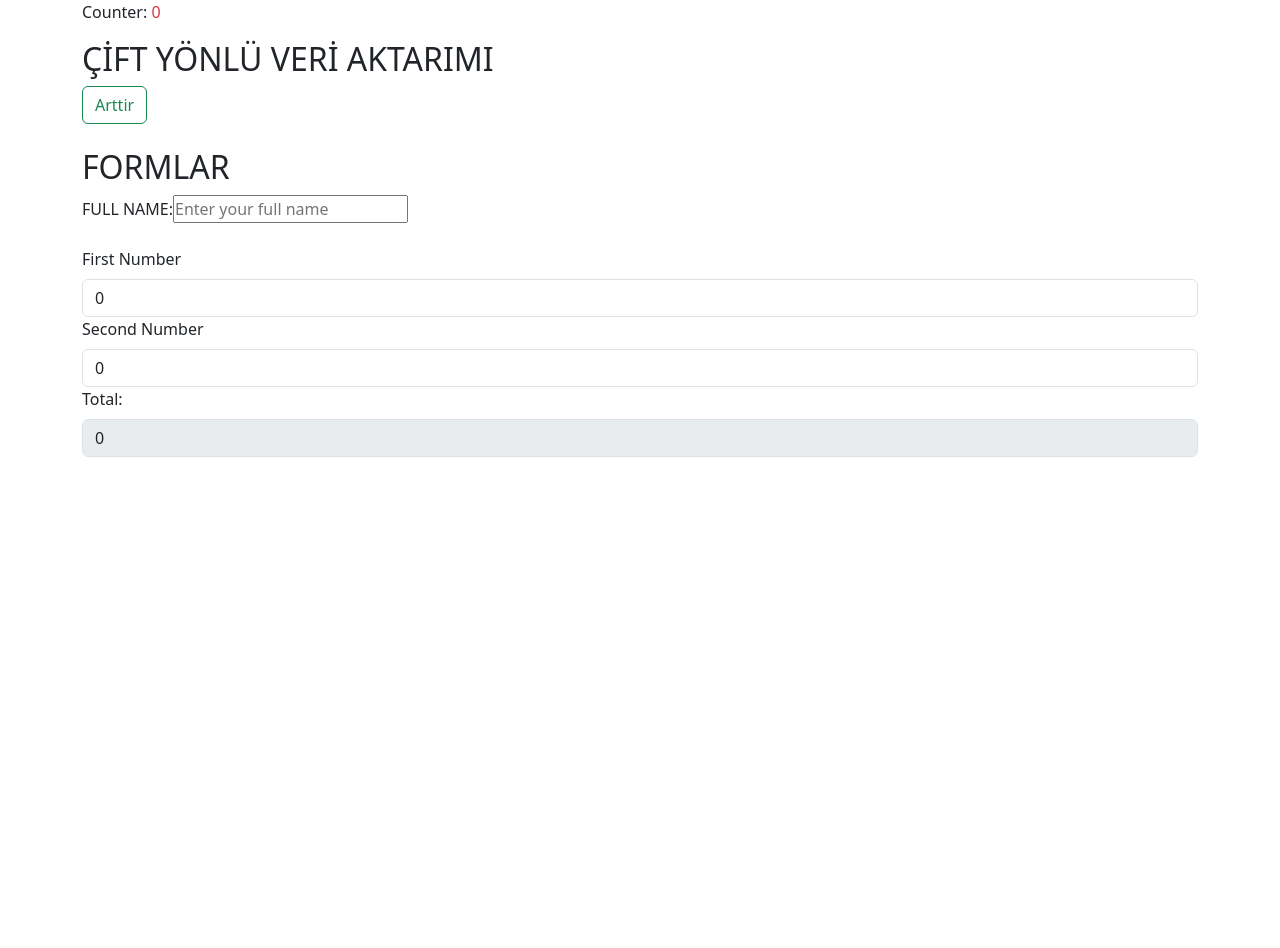
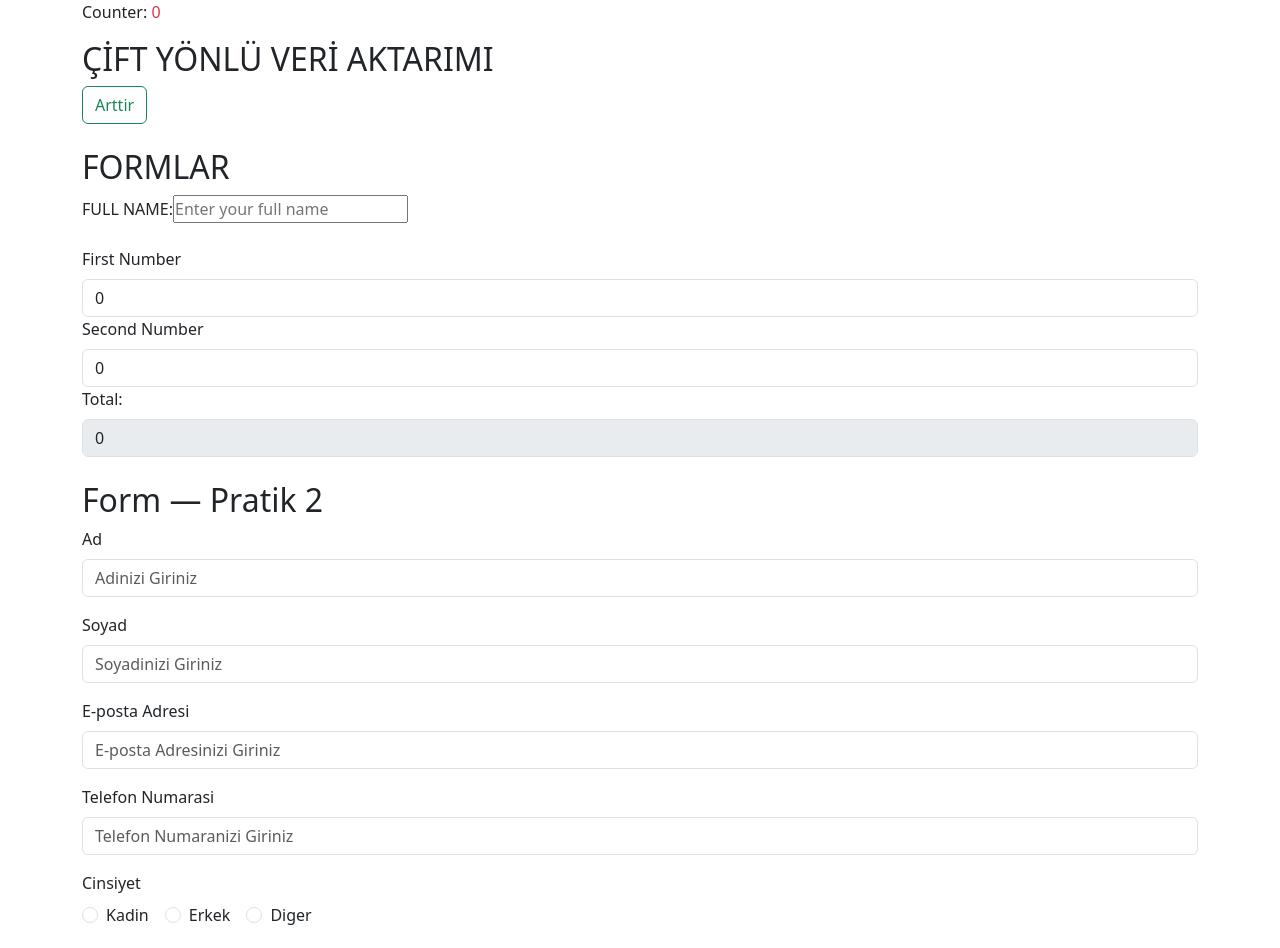
Before and after one commit to bayramsoltan/react-playground, a React (Create React App) app in the folder basics/: page / in a window 1280 px wide. Shown: the top 948 px of the page. Before the commit the page ends 800 px from the top, so only its background shows below. Built offline with nearby package versions, Linux system fonts and the light colour scheme.

Commit message:
form-sending-api

```diff
--- a/basics/src/App.js
+++ b/basics/src/App.js
@@ -39,6 +39,7 @@ import Countries from './components/22-axios/countries';
 import ParentComponent from './components/23-lifting-state-up/01-parentComponent';
 import Form1 from './components/24-form/01-form';
 import Form2 from './components/24-form/02-form';
+import Form4 from './components/24-form/04-form';
 
 const profileCardData = {
     name: "Emir",
@@ -128,6 +129,10 @@ export default function App() {
 
             <br />
             <Form2/>
+
+            <br />
+
+            <Form4/>
         </>
 
     )
--- /dev/null
+++ b/basics/src/components/24-form/04-form.js
@@ -0,0 +1,124 @@
+import React, { useState } from 'react'
+import { Button, Container, Form } from "react-bootstrap";
+
+const Form4 = () => {
+    const [formData, setFormData] = useState({
+        firstName: '',
+        lastName: '',
+        email: '',
+        phoneNumber: '',
+        gender: '',
+        terms: false
+    });
+
+    // (e) => setForm(prev => ({ ...prev, firstName: e.target.value }))
+
+    const handleChange = (e) => {
+        const value = e.target.type === 'checkbox' ? e.target.checked : e.target.value;
+        // const firstName = "Ad";
+
+        setFormData(prev => ({
+            ...prev,
+            [e.target.name]: value,
+        }))
+    };
+
+    const handleSubmit = (e) => {
+        e.preventDefault();
+        console.log(formData)
+    }
+
+    return (
+        <Container>
+            <h2>Form — Pratik 2</h2>
+            <Form onSubmit={handleSubmit}>
+                <Form.Group className='mb-3'>
+                    <Form.Label>Ad</Form.Label>
+                    <Form.Control
+                        type="text"
+                        name='firstName'
+                        placeholder="Adinizi Giriniz"
+                        value={formData.firstName}
+                        onChange={handleChange}
+                    />
+                </Form.Group>
+                <Form.Group className='mb-3'>
+                    <Form.Label>Soyad</Form.Label>
+                    <Form.Control
+                        type="text"
+                        name='lastName'
+                        placeholder="Soyadinizi Giriniz"
+                        value={formData.lastName}
+                        onChange={handleChange}
+                    />
+                </Form.Group>
+                <Form.Group className='mb-3'>
+                    <Form.Label>E-posta Adresi</Form.Label>
+                    <Form.Control
+                        type="email"
+                        name='email'
+                        placeholder="E-posta Adresinizi Giriniz"
+                        value={formData.email}
+                        onChange={handleChange}
+                    />
+                </Form.Group>
+                <Form.Group className='mb-3'>
+                    <Form.Label>Telefon Numarasi</Form.Label>
+                    <Form.Control
+                        type="number"
+                        name='phoneNumber'
+                        placeholder="Telefon Numaranizi Giriniz"
+                        value={formData.phoneNumber}
+                        onChange={handleChange}
+                    />
+                </Form.Group>
+
+                <Form.Group className='mb-3'>
+                    <Form.Label>Cinsiyet</Form.Label>
+                    <Form.Group>
+                        <Form.Check
+                            label='Kadin'
+                            type='radio'
+                            name='gender'
+                            id='kadin'
+                            value='kadin'
+                            onChange={handleChange}
+                            inline
+                        />
+                        <Form.Check
+                            label='Erkek'
+                            type='radio'
+                            name='gender'
+                            id='erkek'
+                            value="erkek"
+                            onChange={handleChange}
+                            inline
+                        />
+                        <Form.Check
+                            label='Diger'
+                            type='radio'
+                            name='gender'
+                            id='diger'
+                            value="diger"
+                            onChange={handleChange}
+                            inline
+                        />
+                    </Form.Group>
+                </Form.Group>
+                <Form.Group className='mb-3'>
+                    <Form.Check
+                        type='checkbox'
+                        label='Kullanici Sozlesmesini Okudum ve Kabul Ediyorum'
+                        name='terms'
+                        id='terms'
+                        checked={formData.terms}
+                        onChange={handleChange}
+                    />
+                </Form.Group>
+                <Button type='submit'>SEND</Button>
+            </Form>
+        </Container>
+    )
+}
+
+export default Form4
```
Also changed, not shown: basics/src/components/24-form/03-form.js (+63 -7 lines).
